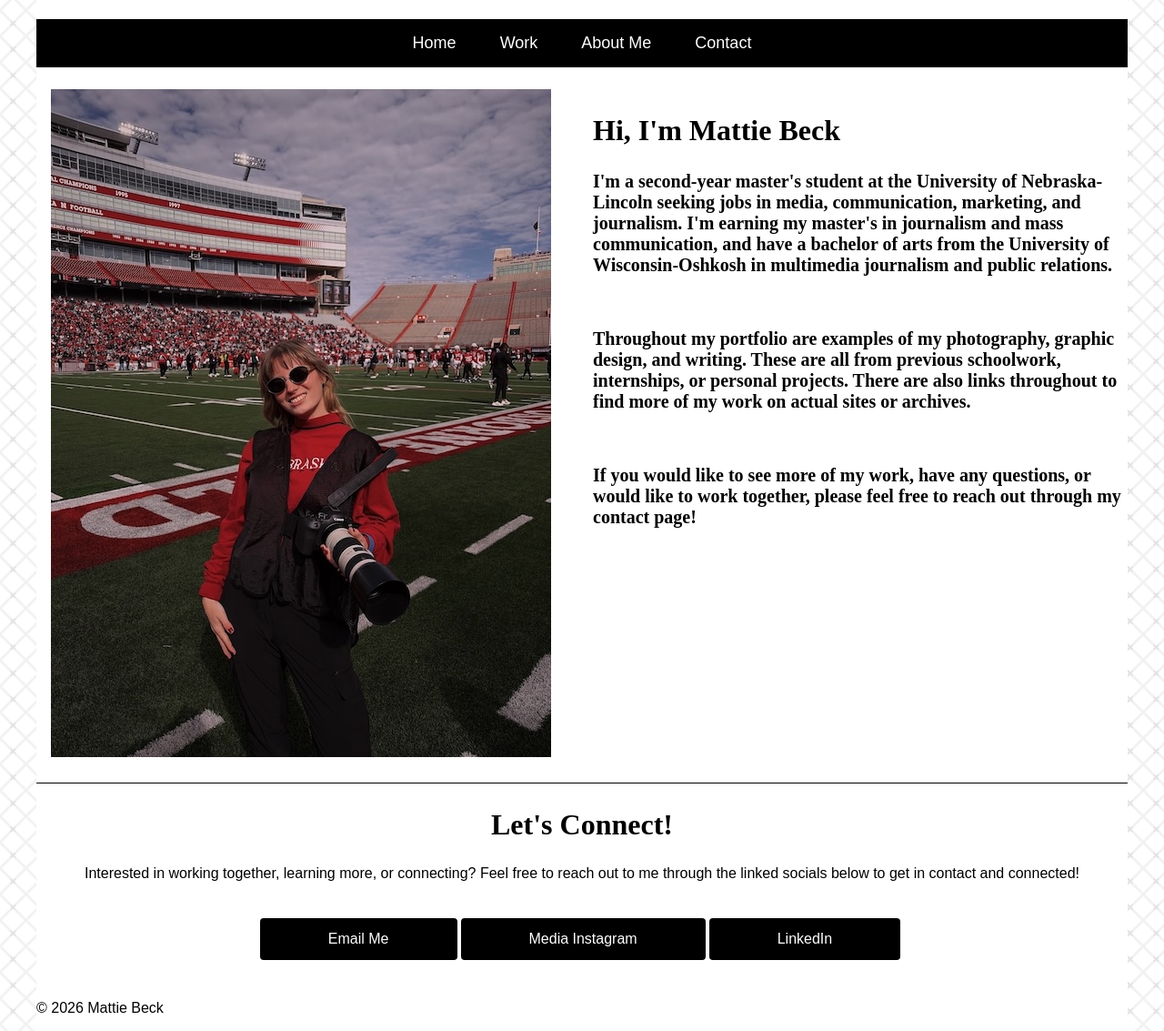
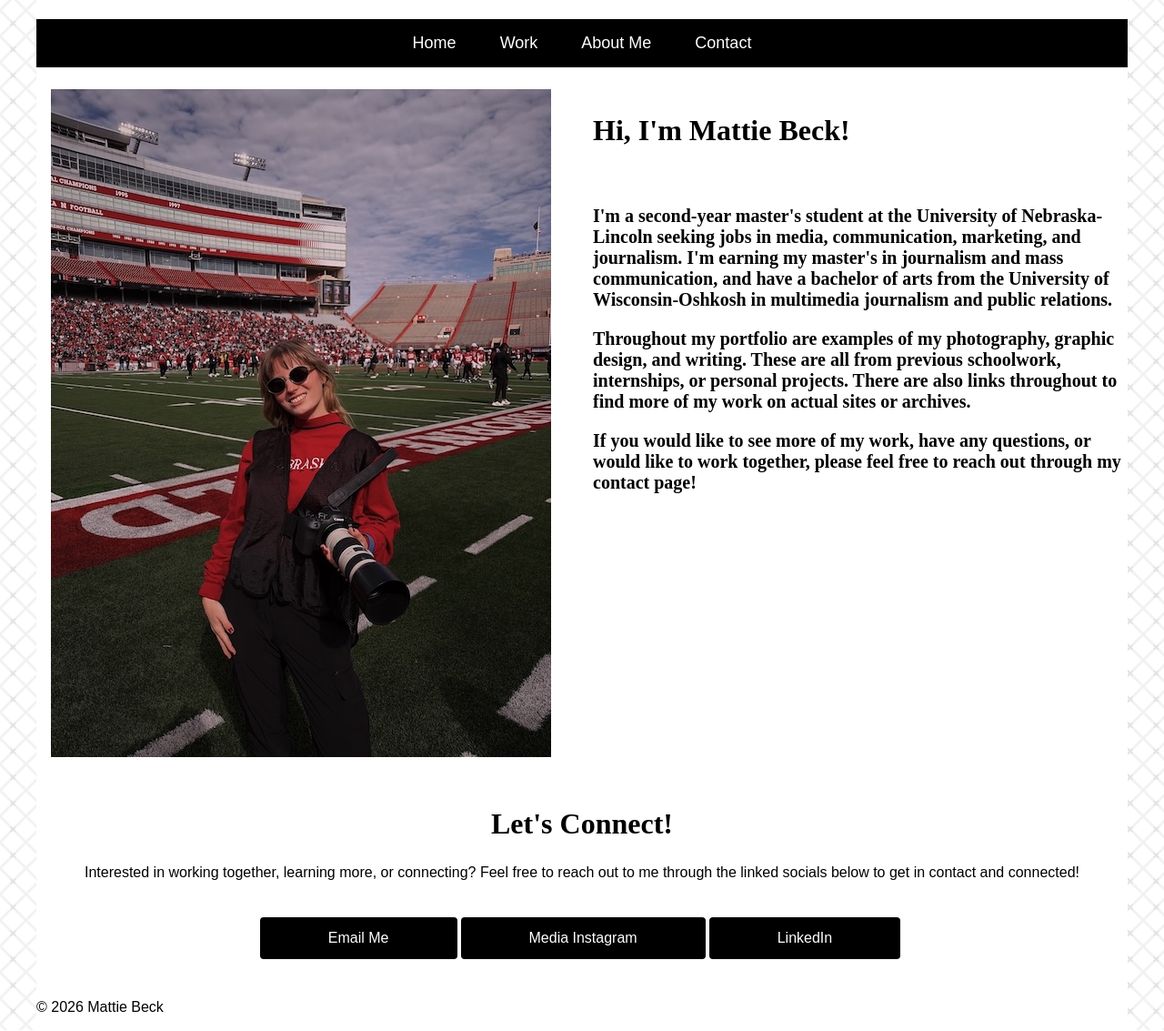
Before and after one commit to beckcm21/Final-Project, a plain HTML site: page aboutmecontact.html in a window 1280 px wide. Shown: the part 103-1236 px from the top of the page at 91% size. Drawn offline with Linux system fonts and the light colour scheme.

Commit message:
other updates

```diff
--- a/CSS/style.css
+++ b/CSS/style.css
@@ -192,7 +192,6 @@ nav a:hover {
 .contact-title {
     text-align: center;
     justify-content: center;
-    border-top: #000000 solid 1px;
 }
 
 .portfolio-title {
--- a/aboutmecontact.html
+++ b/aboutmecontact.html
@@ -26,11 +26,12 @@
 </section>
 
 <aside class="col-span-4">
-    <h1> Hi, I'm Mattie Beck</h1>
+    <h1> Hi, I'm Mattie Beck!</h1>
+    <br>
     <h3>I'm a second-year master's student at the University of Nebraska-Lincoln seeking jobs in media, communication, marketing, and journalism. I'm earning my master's in journalism and mass communication, and have a bachelor of arts from the University of Wisconsin-Oshkosh in multimedia journalism and public relations. </h3>
-    <br>
+
     <h3>Throughout my portfolio are examples of my photography, graphic design, and writing. These are all from previous schoolwork, internships, or personal projects. There are also links throughout to find more of my work on actual sites or archives.</h3>
-    <br>
+
     <h3>If you would like to see more of my work, have any questions, or would like to work together, please feel free to reach out through my contact page!</h3>
 </aside>
 
```
